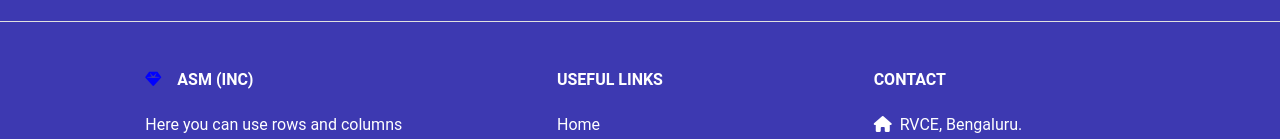
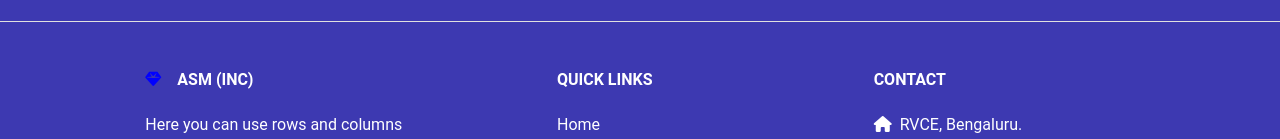
Before and after one commit to VishalBhat07/journal-website, a React (Vite) app in the folder frontend/: page /uploads in a window 1280 px wide. Shown: the part 1188-1327 px from the top of the page. Built offline with nearby package versions, Linux system fonts and the light colour scheme; no server answers; the database is empty.

Commit message:
Updated footer

```diff
--- a/frontend/src/components/Footer/Footer.jsx
+++ b/frontend/src/components/Footer/Footer.jsx
@@ -118,7 +118,7 @@ const Footer = () => {
                 className="text-uppercase fw-bold mb-4"
                 style={{ color: "#fff" }}
               >
-                Useful Links
+                Quick Links
               </h6>
               <p style={{ color: "#fff" }}>
                 <Link to="/" className="text-reset" onClick={scrollToTop}>
```
